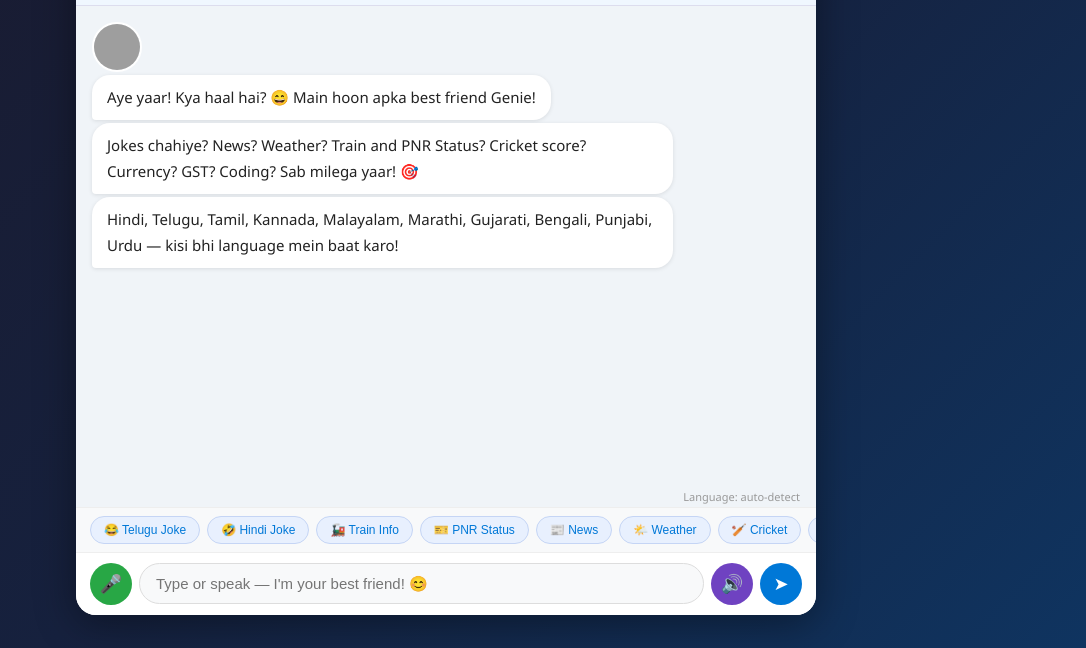
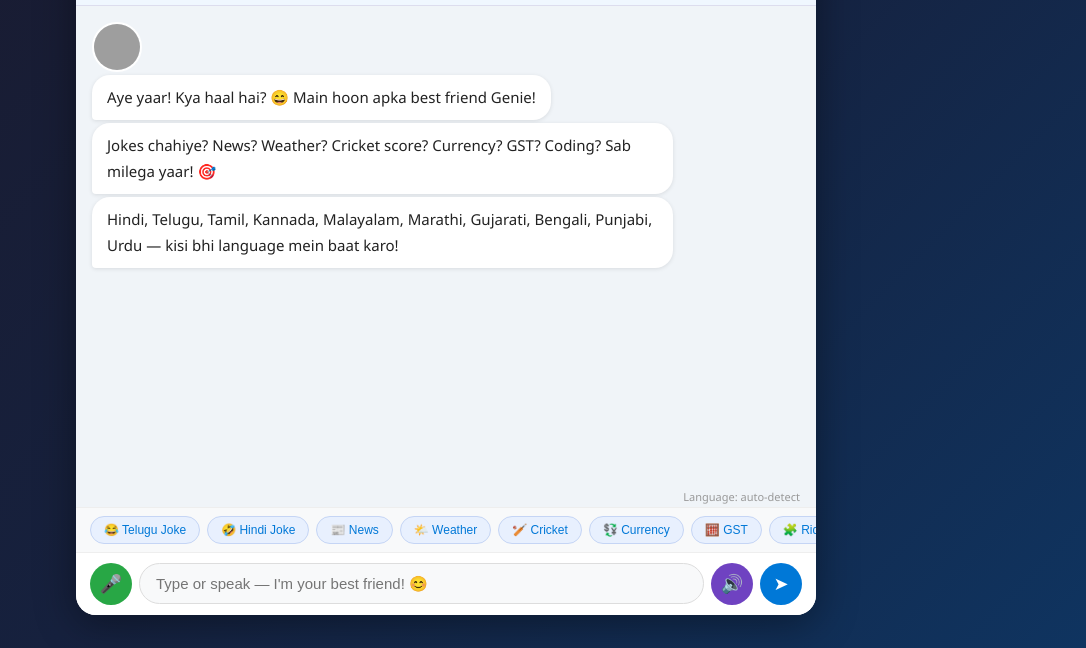
Before and after one commit to JokesAPI/mazedaar-ai, a plain HTML site: page index.html in a window 1280 px wide. Shown: the part 152-800 px from the top of the page, without its empty margins (194-1280 px from the left). Drawn offline with Linux system fonts and the light colour scheme; grey boxes are pictures that could not be loaded.

Commit message:
Update index.html

```diff
--- a/index.html
+++ b/index.html
@@ -165,7 +165,7 @@
     <div class="bubble-wrapper genie-wrapper">
       <img src="genie.png" style="width:50px; height:50px; border-radius:50%; object-fit:cover; border:2px solid white;" />
       <div class="bubble genie-line">Aye yaar! Kya haal hai? 😄 Main hoon apka best friend Genie!</div>
-      <div class="bubble genie-line">Jokes chahiye? News? Weather? Train and PNR Status? Cricket score? Currency? GST? Coding? Sab milega yaar! 🎯</div>
+      <div class="bubble genie-line">Jokes chahiye? News? Weather? Cricket score? Currency? GST? Coding? Sab milega yaar! 🎯</div>
       <div class="bubble genie-line">Hindi, Telugu, Tamil, Kannada, Malayalam, Marathi, Gujarati, Bengali, Punjabi, Urdu — kisi bhi language mein baat karo!</div>
     </div>
   </div>
@@ -175,8 +175,8 @@
   <div id="quick-btns">
     <button class="quick-btn" onclick="quickSend('telugu joke')">😂 Telugu Joke</button>
     <button class="quick-btn" onclick="quickSend('hindi joke')">🤣 Hindi Joke</button>
-    <button class="quick-btn" onclick="askTrainNumber()">🚂 Train Info</button>
-    <button class="quick-btn" onclick="askPNR()">🎫 PNR Status</button>
+    <!--<button class="quick-btn" onclick="askTrainNumber()">🚂 Train Info</button>
+    <button class="quick-btn" onclick="askPNR()">🎫 PNR Status</button>-->
     <button class="quick-btn" onclick="quickSend('latest news India today')">📰 News</button>
     <button class="quick-btn" onclick="quickSend('weather Hyderabad')">🌤️ Weather</button>
     <button class="quick-btn" onclick="quickSend('cricket score today')">🏏 Cricket</button>
```
